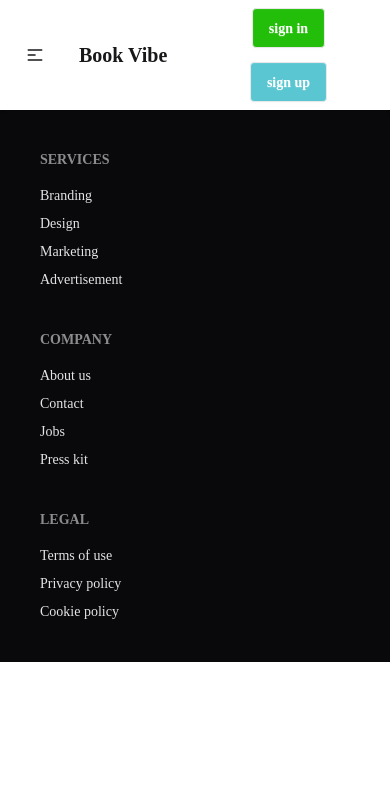
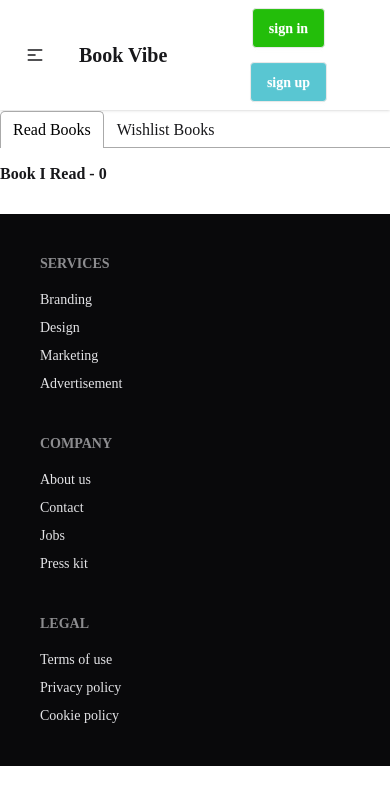
Before and after one commit to farial-robama/Boi-Poka-Book-Vibe, a React (Vite) app: page /ListedBooks in a window 390 px wide. Shown: the top 804 px of the page. Built offline with nearby package versions, Linux system fonts and the light colour scheme; a web font is replaced by a local one.

Commit message:
add read list functionality with localStorage and show in ListedBooks page

```diff
--- a/package.json
+++ b/package.json
@@ -15,6 +15,7 @@
     "react": "^19.1.1",
     "react-dom": "^19.1.1",
     "react-router": "^7.9.3",
+    "react-tabs": "^6.1.0",
     "tailwindcss": "^4.1.14"
   },
   "devDependencies": {
--- a/src/Routes/Routes.jsx
+++ b/src/Routes/Routes.jsx
@@ -21,11 +21,12 @@ export const router = createBrowserRouter([
         },
         {
             path: "/ListedBooks",
+            loader: () => fetch('./booksData.json'),
             Component: ListedBooks
         },
         {
             path: "/bookDetails/:id",
-             loader: () => fetch('./booksData.json'),
+            loader: () => fetch('./booksData.json'),
             Component: BookDetails
         }
     ]
--- a/src/pages/Book/Book.jsx
+++ b/src/pages/Book/Book.jsx
@@ -1,4 +1,4 @@
-import { Star } from 'lucide-react';
+import { Key, Star } from 'lucide-react';
 import React from 'react';
 import { Link } from 'react-router';
 
@@ -7,7 +7,7 @@ const Book = ({book}) => {
     const {bookName,bookId,author,image,category,rating,tags,yearOfPublishing} = book;
     return (
         <Link to={`/bookDetails/${bookId}`}>
-        <div className="card bg-base-100 w-96 shadow-sm p-4">
+        <div className="card bg-base-100 w-full max-w-sm shadow-sm p-4">
   <figure className='object-contain bg-[#1313130d] rounded-md p-6 md:p-10'>
     <img className='h-45'
       src={image}
@@ -16,7 +16,7 @@ const Book = ({book}) => {
   <div className="card-body">
     <div className='flex flex-row items-center'>
         {
-            tags.map((tag) => <p>{tag}</p>)
+            tags.map((tag) => <p key={tag.bookId}>{tag}</p>)
         }
     </div>
     <h2 className="card-title">
--- a/src/pages/BookDetails/BookDetails.jsx
+++ b/src/pages/BookDetails/BookDetails.jsx
@@ -1,23 +1,32 @@
 import React from 'react';
 import { useLoaderData, useParams } from 'react-router';
+import { addToStoredDB } from '../../utility/AddToDB';
 
 const BookDetails = () => {
     const {id} = useParams();
     const bookId = parseInt(id);
     const data = useLoaderData();
     const singleBook = data.find((book) => book.bookId === bookId);
-    const {bookName, image,review,author,category,yearOfPublishing,totalPages,rating,publisher,tags} = singleBook
+    const {bookName, image,review,author,category,yearOfPublishing,totalPages,rating,publisher,tags} = singleBook;
+
+    const handleMarkAsRead = id => {
+        addToStoredDB(id)
+
+    }
+
+
+
     return (
-       <div className="card bg-base-100 shadow-sm flex flex-row gap-12 mx-auto my-13">
-  <figure className=' object-contain p-6' >
-    <img
+       <div className="card bg-base-100 shadow-sm flex flex-col md:flex-row gap-12 mx-auto my-13">
+  <figure className='bg-[#1313130d] p-13' >
+    <img className=' object-contain w-83 rounded-md'
       src={image}
       alt="image" />
   </figure>
-  <div className="card-body w-2/5 ">
+  <div className="card-body md:w-2/5 ">
     <h2 className='card-title text-2xl'>
       {bookName}
-      <div className="badge badge-secondary">{category}</div>
+      <div className="badge bg-[#23BE0A] text-white">{category}</div>
     </h2>
     <h3 className='text-xl pb-7'>By: {author}</h3>
     <p>{review}</p>
@@ -53,7 +62,7 @@ const BookDetails = () => {
   </table>
 </div>
     <div className="card-actions justify-end">
-      <button className="btn btn-accent">Read</button>
+      <button onClick={() => handleMarkAsRead(id) } className="btn btn-accent">Read</button>
       <button className="btn btn-accent">Wishlist</button>
     </div>
   </div>
--- a/src/pages/ListedBooks/ListedBooks.jsx
+++ b/src/pages/ListedBooks/ListedBooks.jsx
@@ -1,8 +1,44 @@
-import React from 'react';
+import React, { useEffect, useState } from 'react';
+import { useLoaderData } from 'react-router';
+import { Tab, Tabs, TabList, TabPanel } from 'react-tabs';
+import 'react-tabs/style/react-tabs.css';
+import { getStoredBook } from '../../utility/AddToDB';
+import Book from '../Book/Book';
 
 const ListedBooks = () => {
+
+    const[readList,setReadList] = useState([])
+
+
+    const data = useLoaderData();
+
+    useEffect(() =>{
+        const storedBookData = getStoredBook();
+        const convertedStoredBookData = storedBookData.map(id => parseInt(id))
+        const myReadList = data.filter(book => convertedStoredBookData.includes(book.bookId));
+        setReadList(myReadList)
+    },[data])
+
     return (
         <div>
+            <Tabs>
+    <TabList>
+      <Tab>Read Books</Tab>
+      <Tab>Wishlist Books</Tab>
+    </TabList>
+
+    <TabPanel>
+      <h2 className='font-semibold my-3.5'>Book I Read - {readList.length}</h2>
+      <div className='my-7'>
+        {
+            readList.map((b) => <Book key={b.bookId} book={b}></Book>)
+        }
+      </div>
+    </TabPanel>
+    <TabPanel>
+      <h2>My Wishlist</h2>
+    </TabPanel>
+  </Tabs>
 
         </div>
     );
--- /dev/null
+++ b/src/pages/ReadList/ReadList.jsx
@@ -0,0 +1,11 @@
+import React from 'react';
+
+const ReadList = () => {
+    return (
+        <div>
+
+        </div>
+    );
+};
+
+export default ReadList;
--- a/src/pages/Root/Root.jsx
+++ b/src/pages/Root/Root.jsx
@@ -5,7 +5,7 @@ import Footer from '../../components/Footer/Footer';
 
 const Root = () => {
     return (
-        <div className='max-w-6xl mx-auto'>
+        <div className='md:max-w-6xl mx-auto'>
             <Navbar></Navbar>
             <Outlet></Outlet>
             <Footer></Footer>
--- /dev/null
+++ b/src/utility/addToDB.js
@@ -0,0 +1,26 @@
+const getStoredBook = () => {
+    const storedBookSTR = localStorage.getItem("readList");
+
+    if (storedBookSTR) {
+        const storedBookData = JSON.parse(storedBookSTR)
+        return storedBookData;
+    }
+    else{
+        return [];
+    }
+}
+
+const addToStoredDB = (id) =>{
+    const storedBookData = getStoredBook();
+    if (storedBookData.includes(id)) {
+        alert("This Book Alreay Read!!")
+    }
+    else {
+        storedBookData.push(id);
+        const data = JSON.stringify(storedBookData);
+        localStorage.setItem("readList", data)
+    }
+
+}
+
+export {addToStoredDB, getStoredBook};
```
Also changed, not shown: 1 other file (tests, documents, lock files or other folders).
